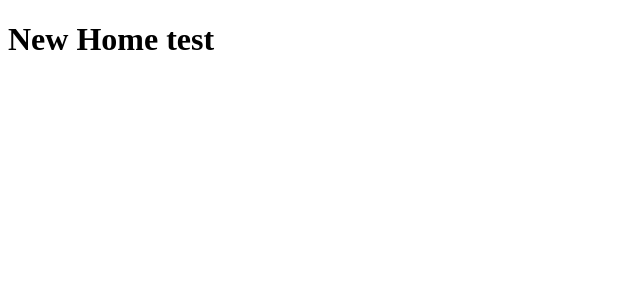
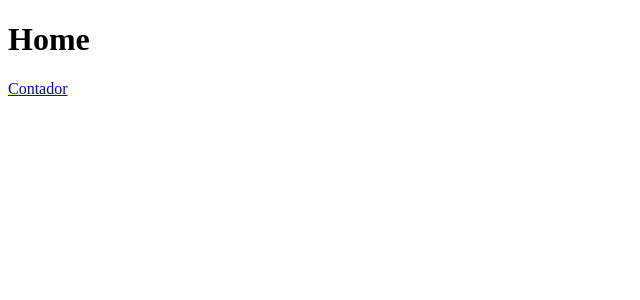
Before and after one commit to ItanuRomero/firstNextjsContact, a Next.js app: page / in a window 1280 px wide. Shown: the top 300 px of the page, without its empty margins (0-640 px from the left). Built offline with nearby package versions, Linux system fonts and the light colour scheme.

Commit message:
add Next Link

```diff
--- a/pages/index.js
+++ b/pages/index.js
@@ -1,7 +1,14 @@
-
+import Link from "next/link";
 
 function Home() {
-    return <h1>New Home test</h1>
+    return (
+        <>
+            <h1>Home</h1>
+            <Link href="/counter">
+                <a>Contador</a>
+            </Link>
+        </>
+    )
 }
 
 export default Home;
```
